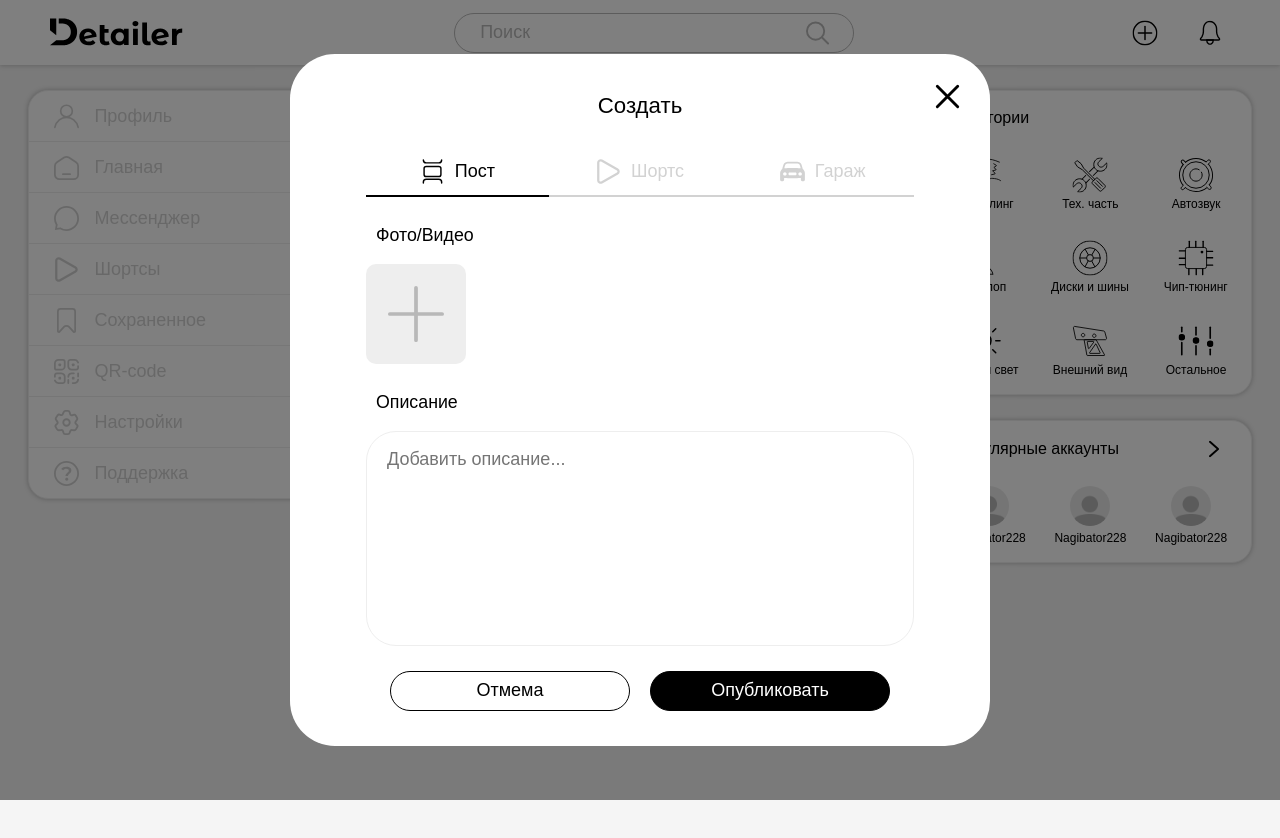
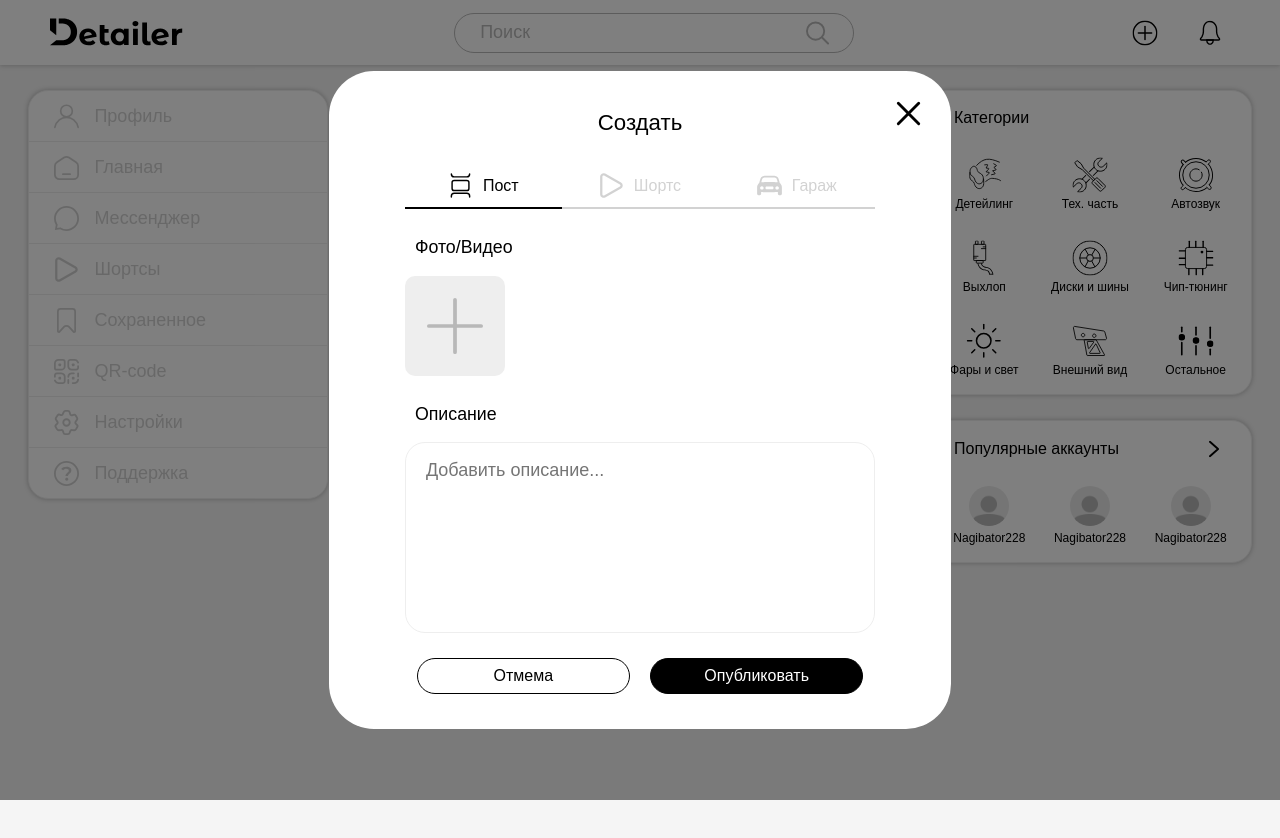
Before and after one commit to DetailerShelp/Detailer, a React (Vite) app in the folder frontend/: page / in a window 1280 px wide. Both pictures are taken after a click on the item "Создать". Shown: the top 838 px of the page. Built offline with nearby package versions, Linux system fonts and the light colour scheme; the HTML template or start-up script is replaced by a standard one.

Commit message:
Загрузка шортса, адаптация модалки(частично)

```diff
--- a/frontend/src/common/components/ui/Button.tsx
+++ b/frontend/src/common/components/ui/Button.tsx
@@ -6,7 +6,7 @@ export const DefaultButton = styled('button')`
   all: unset;
   font-family: ${mainFont};
   font-weight: ${fonts.weights.medium};
-  ${clampText(fonts.sizes.main, fonts.sizes.main)};
+  ${clampText(fonts.sizes.mainMobile, fonts.sizes.main)};
   color: ${colors.whiteTotal};
   transition: ${transitions.mediumTransition};
 
@@ -24,7 +24,7 @@ export const Button = styled('button')`
   border-radius: ${borders.bigBorderRadius};
   border: ${borders.borderBlack};
   color: ${colors.whiteTotal};
-  ${clampText(fonts.sizes.main, fonts.sizes.main)};
+  ${clampText(fonts.sizes.mainMobile, fonts.sizes.main)};
   font-weight: ${fonts.weights.regular};
   background-color: ${colors.blackTotal};
   transition: ${transitions.fastTransition};
--- a/frontend/src/common/components/ui/ModalConfirm.tsx
+++ b/frontend/src/common/components/ui/ModalConfirm.tsx
@@ -4,7 +4,7 @@ import Modal from '@/common/components/ui/Modal';
 import { DefaultButton } from '@/common/components/ui/Button';
 import { ModalProps } from '@/common/interfaces/Modal';
 import { clampText, flexCenter } from '@/common/styles/mixins';
-import { fonts } from '@/common/styles/styleConstants';
+import { colors, fonts } from '@/common/styles/styleConstants';
 
 interface ModalConfirmProps extends ModalProps {
   onOk?: (e: React.MouseEvent<HTMLButtonElement>) => void;
@@ -38,14 +38,14 @@ const OkButton = styled(DefaultButton)`
   width: 180px;
   padding-block: 15px;
   text-align: center;
-  color: black
+  color: ${colors.blackTotal};
 `;
 
 const CancelButton = styled(DefaultButton)`
   width: 180px;
   padding-block: 15px;
   text-align: center;
-  color: red;
+  color: ${colors.red};
 `;
 
 const ButtonInner = styled('div') <{ hasbuttons: boolean }>`
--- a/frontend/src/common/components/ui/TextArea.tsx
+++ b/frontend/src/common/components/ui/TextArea.tsx
@@ -1,4 +1,4 @@
-import { colors, mainFont, transitions } from '@/common/styles/styleConstants';
+import { borders, colors, mainFont, transitions } from '@/common/styles/styleConstants';
 import styled from 'styled-components';
 import {
     CSSProperties,
@@ -16,7 +16,7 @@ const TextAreaWrapper = styled('div') <{ isActive: boolean }>`
   padding: 15px;
   align-items: flex-start;
   align-self: stretch;
-  border-radius: 30px;
+  border-radius: ${borders.defaultBorderRadius};
   border-width: 1px;
   border-style: solid;
   border-color: ${(props) =>
@@ -36,7 +36,7 @@ export const CustomTextArea = styled('textarea')`
   background-color: transparent;
   resize: none;
   outline: none;
-  border: none;
+  color: ${colors.blackTotal};
   font-size: 18px;
   line-height: 25px !important;
   padding-inline: 5px;
@@ -53,12 +53,12 @@ export const CustomTextArea = styled('textarea')`
   }
 
   &::-webkit-scrollbar {
-   width: 3px; /* Ширина скроллбара */
-   background-color: ${colors.grayScrollBar}; /* Цвет ползунка скроллбара */
+   width: 3px;
+   background-color: ${colors.grayScrollBar};
   }
 
   &::-webkit-scrollbar-thumb {
-    background-color: ${colors.blackThumb}; /* Цвет ползунка скроллбара */
+    background-color: ${colors.blackThumb};
     border-radius: 50px;
   }
 
--- a/frontend/src/modules/NewPost/ModalPost.tsx
+++ b/frontend/src/modules/NewPost/ModalPost.tsx
@@ -1,6 +1,6 @@
 import { useState } from "react";
 import Modal from "@/common/components/ui/Modal";
-import Post from "@/modules/NewPost/components/Post";
+import Post from "@/modules/NewPost/components/post/Post";
 import TabsMenu from "@/modules/NewPost/components/TabsMenu";
 import { Tabs } from "@/modules/NewPost/utils/Enums";
 import {
@@ -12,6 +12,7 @@ import {
     ModalPostWrapper
 } from "@/modules/NewPost/style";
 import ModalConfirm from "@/common/components/ui/ModalConfirm";
+import ShotrsUpload from "./components/shorts/ShortsUload";
 
 interface ModalPostProps {
     isOpen: boolean;
@@ -25,6 +26,7 @@ const ModalPost = ({ isOpen, setOpen }: ModalPostProps) => {
     const onCancel = () => {
         setOpen(false);
         setOpenConf(false);
+        setModuleTab(Tabs.POST);
     };
 
     const onOk = () => {
@@ -55,7 +57,7 @@ const ModalPost = ({ isOpen, setOpen }: ModalPostProps) => {
 
                     <TabsMenu onSwap={setModuleTab}></TabsMenu>
                     {moduleTab === Tabs.POST && <Post></Post>}
-                    {moduleTab === Tabs.SHORTS && <div style={{ height: '500px' }}>SHORTS</div>}
+                    {moduleTab === Tabs.SHORTS && <ShotrsUpload></ShotrsUpload>}
                     {moduleTab === Tabs.GARAGE && <div style={{ height: '500px' }}>GARAGE</div>}
 
                     <ButtonsWrapper>
--- a/frontend/src/modules/NewPost/components/Loader.tsx
+++ b/frontend/src/modules/NewPost/components/Loader.tsx
@@ -2,14 +2,19 @@ import SvgHelper from "@/common/svg-helper/SvgHelper";
 import { LoaderWrapper } from "@/modules/NewPost/components/style";
 import { colors } from "@/common/styles/styleConstants";
 
-const Loader = () => {
+interface LoaderProps {
+    styleWrapper?: React.CSSProperties,
+    sizeIcon?: number,
+}
+
+const Loader = ({styleWrapper, sizeIcon} : LoaderProps) => {
     return(
         <>
-            <LoaderWrapper>
+            <LoaderWrapper style={styleWrapper}>
                 <SvgHelper
                     iconName="adder"
-                    height="56px"
-                    width="56px"
+                    height={sizeIcon + 'px'}
+                    width={sizeIcon + 'px'}
                     color={colors.grayAccent}
                 />
             </LoaderWrapper>
--- a/frontend/src/modules/NewPost/components/Post.tsx
+++ b/frontend/src/modules/NewPost/components/post/Post.tsx
@@ -1,7 +1,7 @@
 import { useState } from "react"
 import DragAndDropUpload from "@/common/components/DraggerUploadFile";
 import { MediaImageUpload } from "@/common/components/media-viewer/media-image/MediaimageUpload";
-import { DescriptionBlock, PostContent, PostMediaContent } from "@/modules/NewPost/components/style";
+import { DescriptionBlock, DescriptionTextArea, PostContent, PostMediaContent } from "@/modules/NewPost/components/post/style";
 import TextArea from "@/common/components/ui/TextArea";
 import Loader from "@/modules/NewPost/components/Loader";
 
@@ -9,7 +9,7 @@ const Post = () => {
     const [files, setFiles] = useState<File[]>([]);
 
     const handleChangeFiles = (file: File) => {
-        setFiles(currentFiles => currentFiles.length < 10 ? [...currentFiles, file]:currentFiles);
+        setFiles(currentFiles => currentFiles.length < 10 ? [...currentFiles, file] : currentFiles);
     }
 
     const deleteMedia = (id: number | string) => {
@@ -36,7 +36,7 @@ const Post = () => {
                     ))}
 
                     {files.length < 10 && <DragAndDropUpload onFile={handleChangeFiles} multiple={true}>
-                        <Loader />
+                        <Loader sizeIcon={56} />
                     </DragAndDropUpload>}
                 </PostMediaContent>
             </PostContent>
@@ -45,10 +45,13 @@ const Post = () => {
                 <DescriptionBlock>
                     Описание
                 </DescriptionBlock>
-                <TextArea
-                    textAreaPlaceholder='Добавить описание...'
-                    wrapperStyle={{ width: '548px', height: '215px' }}
-                />
+                <DescriptionTextArea>
+                    <TextArea
+                        textAreaPlaceholder='Добавить описание...'
+                        wrapperStyle={{ width: '100%', height: '100%' }}
+                    />
+                </DescriptionTextArea>
+
             </PostContent>
         </>
     )
--- /dev/null
+++ b/frontend/src/modules/NewPost/components/post/style.ts
@@ -0,0 +1,24 @@
+import { clampHeight, clampText } from "@/common/styles/mixins"
+import { fonts } from "@/common/styles/styleConstants"
+import styled from "styled-components"
+
+export const DescriptionBlock = styled('h2')`
+    padding: 0px;
+    margin: 0px 10px 15px;
+    font-weight: ${fonts.weights.medium};
+    ${clampText(fonts.sizes.subTitleMobile, fonts.sizes.subTitle)};
+`
+
+export const PostContent = styled('div')`
+    width: 100%;
+`
+
+export const PostMediaContent = styled('div')`
+    display: flex;
+    flex-wrap: wrap;
+    gap: 12px;
+`
+
+export const DescriptionTextArea = styled('div')`
+    ${clampHeight(50, 215)}
+`
--- /dev/null
+++ b/frontend/src/modules/NewPost/components/shorts/style.ts
@@ -0,0 +1,31 @@
+import { clampText, flexCenter } from "@/common/styles/mixins";
+import { fonts } from "@/common/styles/styleConstants";
+import styled from "styled-components";
+
+export const ShortsWrapper = styled('div')`
+    width: 100%;
+    display: flex;
+    justify-content: space-between;
+`
+
+export const VideoWrapper = styled('div')`
+
+`
+
+export const VideoPosition = styled('div')`
+    height: 490px;
+    width: 240px;
+    ${flexCenter}
+`
+
+export const DescriptionBlock = styled('h2')`
+    padding: 0px;
+    margin: 0px 10px 15px;
+    font-weight: ${fonts.weights.medium};
+    ${clampText(fonts.sizes.subTitleMobile, fonts.sizes.subTitle)};
+`
+
+export const DiscriptionWrapper = styled('div')`
+    width: 270px;
+    height: 490px;
+`
--- a/frontend/src/modules/NewPost/components/style.ts
+++ b/frontend/src/modules/NewPost/components/style.ts
@@ -1,6 +1,6 @@
 import { DefaultButton } from "@/common/components/ui/Button"
-import { clampText, flexCenter, resetButton, square } from "@/common/styles/mixins"
-import { colors, fonts, transitions } from "@/common/styles/styleConstants"
+import { clampHeight, flexCenter, resetButton, square } from "@/common/styles/mixins"
+import { colors, transitions } from "@/common/styles/styleConstants"
 import styled from "styled-components"
 
 export const TabsWrapper = styled('div')`
@@ -11,29 +11,12 @@ export const TabsWrapper = styled('div')`
 
 export const TabButton = styled(DefaultButton) <{ isActive: boolean }>`
     ${flexCenter};
+    ${clampHeight(25, 50)}
     gap: 10px;
     box-sizing: border-box;
     color: ${props => props.isActive ? colors.blackTotal : colors.grayText};
-    height: 50px;
     text-align: center;
     border-bottom: ${props => props.isActive ? `2px solid ${colors.blackTotal}` : `2px solid ${colors.grayText}`};
-`
-
-export const DescriptionBlock = styled('h2')`
-    padding: 0px;
-    margin: 0px 10px 15px;
-    font-weight: ${fonts.weights.medium};
-    ${clampText(fonts.sizes.subTitleMobile, fonts.sizes.subTitle)};
-`
-
-export const PostContent = styled('div')`
-    width: 100%;
-`
-
-export const PostMediaContent = styled('div')`
-    display: flex;
-    flex-wrap: wrap;
-    gap: 12px;
 `
 
 export const LoaderWrapper = styled('button')`
--- a/frontend/src/modules/NewPost/style.ts
+++ b/frontend/src/modules/NewPost/style.ts
@@ -1,10 +1,10 @@
 import { Button } from "@/common/components/ui/Button";
-import { clampText } from "@/common/styles/mixins";
+import { clampHeight, clampText, clampWidth } from "@/common/styles/mixins";
 import { borders, colors, fonts } from "@/common/styles/styleConstants";
 import styled from "styled-components";
 
 export const ModalPostWrapper = styled('div')`
-    width: 700px;
+    ${clampWidth(500, 700)}
     max-height: 850px;
     padding: 35px 76px;
     overflow-y: hidden;
@@ -33,8 +33,8 @@ export const ButtonsWrapper = styled('div')`
 `
 
 export const ButtonPostOk = styled(Button)`
-    width: 240px;
-    height: 40px;
+    ${clampWidth(120, 240)}
+    ${clampHeight(25, 40)}
 `
 
 export const ButtonPostCancel = styled(ButtonPostOk)`
```
Also changed, not shown: frontend/src/modules/NewPost/components/shorts/ShortsUload.tsx (added, +45 -0 lines).
